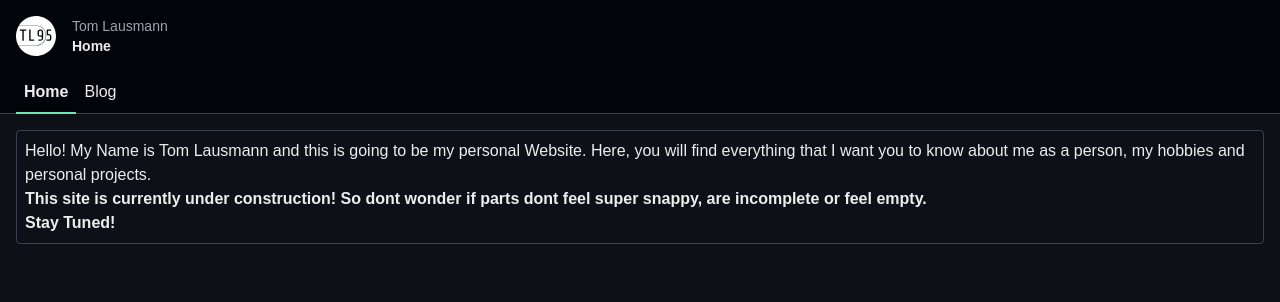
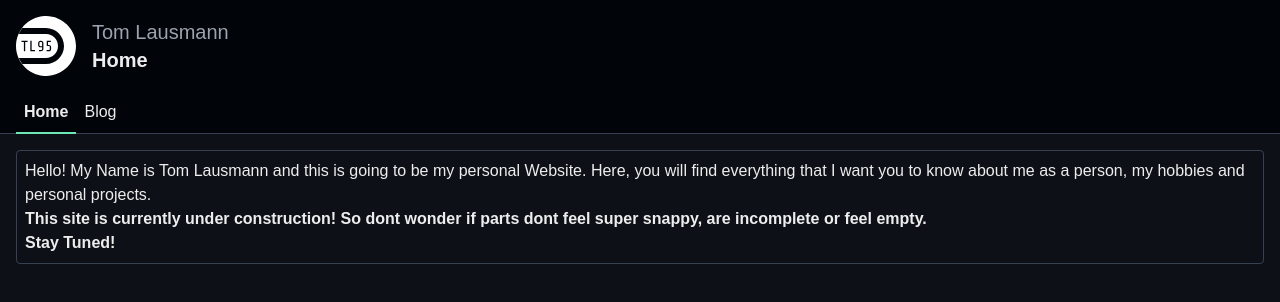
Before and after one commit to Lausi95/lausi95.net, a Next.js app in the folder lausi95/: page / in a window 1280 px wide. Shown: the top 302 px of the page. Built offline with nearby package versions, Linux system fonts and the light colour scheme.

Commit message:
feat: new logo, adjust header sizes

```diff
--- a/lausi95/app/components/organisms/Title.tsx
+++ b/lausi95/app/components/organisms/Title.tsx
@@ -6,9 +6,9 @@ export type PageTitleProps = {
 
 export default function PageTitle({ subtitle }: PageTitleProps) {
     return (
-        <div className="p-4 bg-[#010409] text-sm flex gap-4">
+        <div className="p-4 bg-[#010409] text-xl flex gap-4">
             <div>
-                <Image src="/tl95.svg" alt="Logo" height={40} width={40} />
+                <Image src="/tl95.svg" alt="Logo" height={60} width={60} />
             </div>
             <div className="flex flex-col content-center justify-center">
                 <div className="text-gray-400">Tom Lausmann</div>
```
Also changed, not shown: lausi95/public/tl95.svg.
